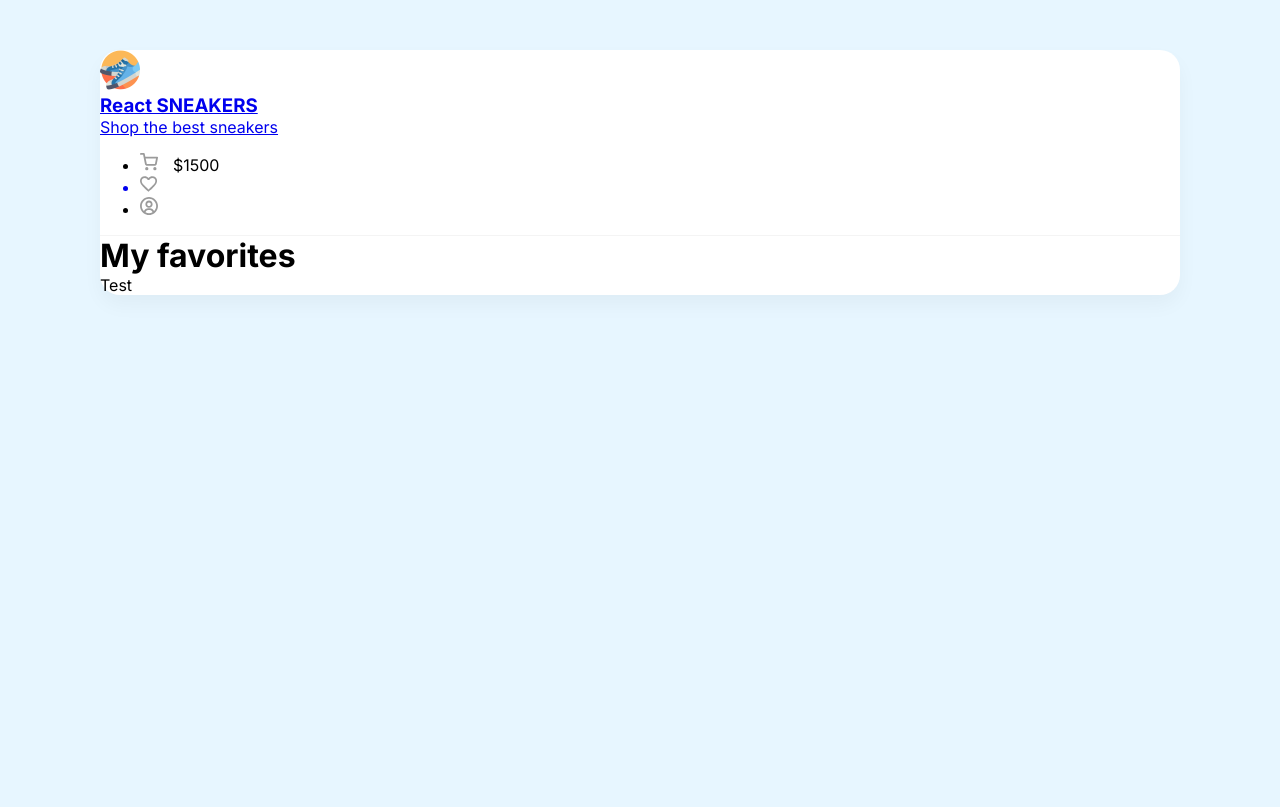
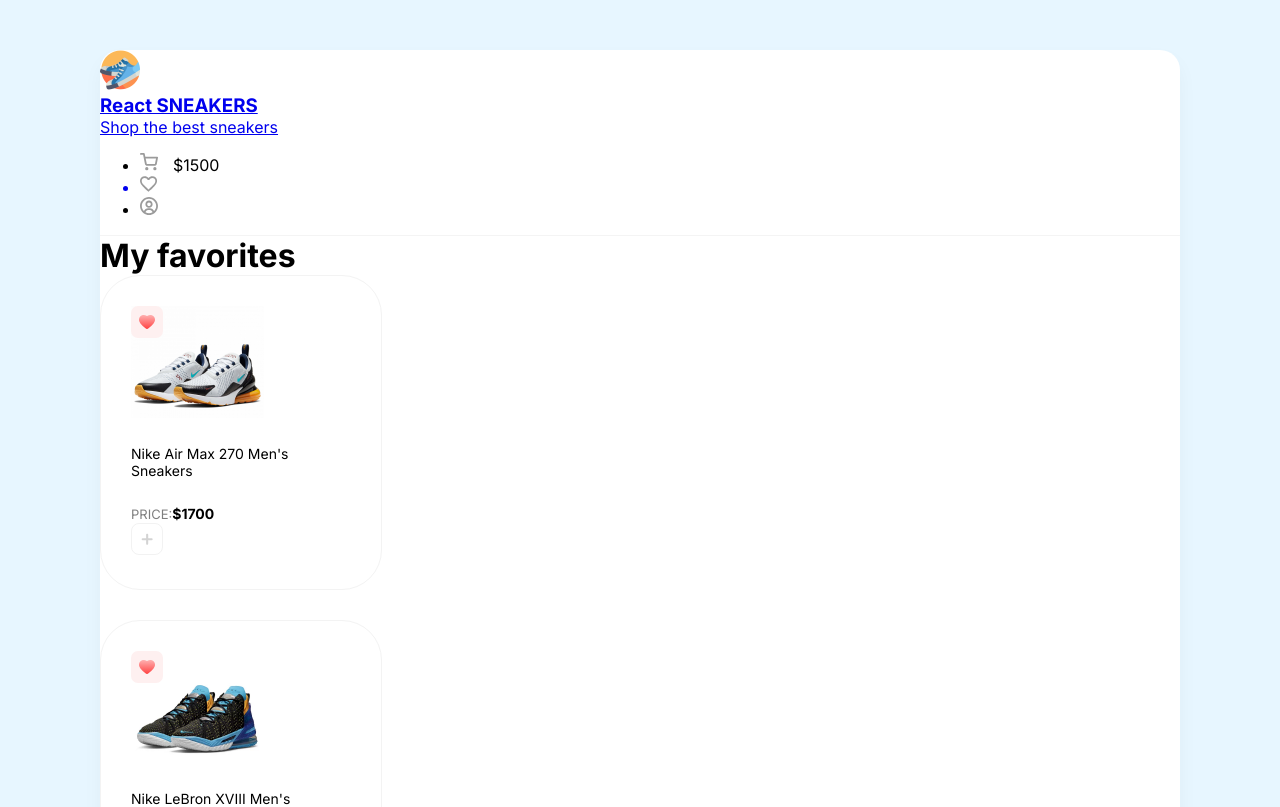
Before and after one commit to dzhygrynyuk/React-Sneakers, a React (Create React App) app: page /favorites in a window 1280 px wide. Shown: the top 807 px of the page. Built offline with nearby package versions, Linux system fonts and the light colour scheme; data requests are answered from the project's data file.

Commit message:
Add/Delete element to Favorites (axios)

```diff
--- a/src/App.js
+++ b/src/App.js
@@ -2,7 +2,6 @@
 import axios from "axios";
 import {Routes, Route} from 'react-router-dom';
 
-import Card from "./components/Card";
 import Header from "./components/Header";
 import Drawer from "./components/Drawer";
 
@@ -22,10 +21,17 @@
       .then( ({data}) => {
         setItems(data);
       });
+
     axios
       .get('http://localhost:3001/cart')
       .then(({data}) => {
         setCartItems(data);
+      });
+
+    axios
+      .get('http://localhost:3001/favorites')
+      .then(({data}) => {
+        setFavoriteItems(data);
       });
   }, []);
 
@@ -44,8 +50,13 @@
   }
 
   const onAddToFavorite = (itemObj) => {
-    axios.post('http://localhost:3001/favorites', itemObj);
-    setFavoriteItems(prev => [...prev, itemObj]);
+    if(favoriteItems.find(favoriteItem => favoriteItem.id === itemObj.id)){
+      axios.delete('http://localhost:3001/favorites/'+itemObj.id);
+      setFavoriteItems(prev => prev.filter(item => item.id !== itemObj.id));
+    }else{
+      axios.post('http://localhost:3001/favorites', itemObj);
+      setFavoriteItems(prev => [...prev, itemObj]);
+    }
   }
 
   return (
@@ -72,7 +83,10 @@
           />
         } />
         <Route exact path="/favorites" element={
-          <Favorites />
+          <Favorites
+            items={favoriteItems}
+            onAddToFavorite={onAddToFavorite}
+          />
         } />
       </Routes>
 
--- a/src/components/Card/index.jsx
+++ b/src/components/Card/index.jsx
@@ -2,9 +2,9 @@
 
 import styles from './Card.module.scss';
 
-function Card ({item, onPlus, onFavorite}){
+function Card ({item, onPlus, onFavorite, favorited = false}){
     const [isAdded, setIsAdded] = useState(false);
-    const [isFavorite, setIsFavorite] = useState(false);
+    const [isFavorite, setIsFavorite] = useState(favorited);
 
     const onClickPlus = () => {
         onPlus(item);
--- a/src/pages/Favorites.jsx
+++ b/src/pages/Favorites.jsx
@@ -1,4 +1,6 @@
-function Favorites(){
+import Card from "../components/Card";
+
+function Favorites({items, onAddToFavorite}){
     return(
         <div className="content p-40">
             <div className="d-flex align-center justify-between mb-40">
@@ -6,7 +8,16 @@
             </div>
 
             <div className="d-flex flex-wrap">
-                Test
+                {items
+                    .map((item, index) => (
+                        <Card
+                            key={index}
+                            item={item}
+                            favorited={true}
+                            onFavorite={onAddToFavorite}
+                        />
+                    ))
+                }
             </div>
         </div>
     );
```
